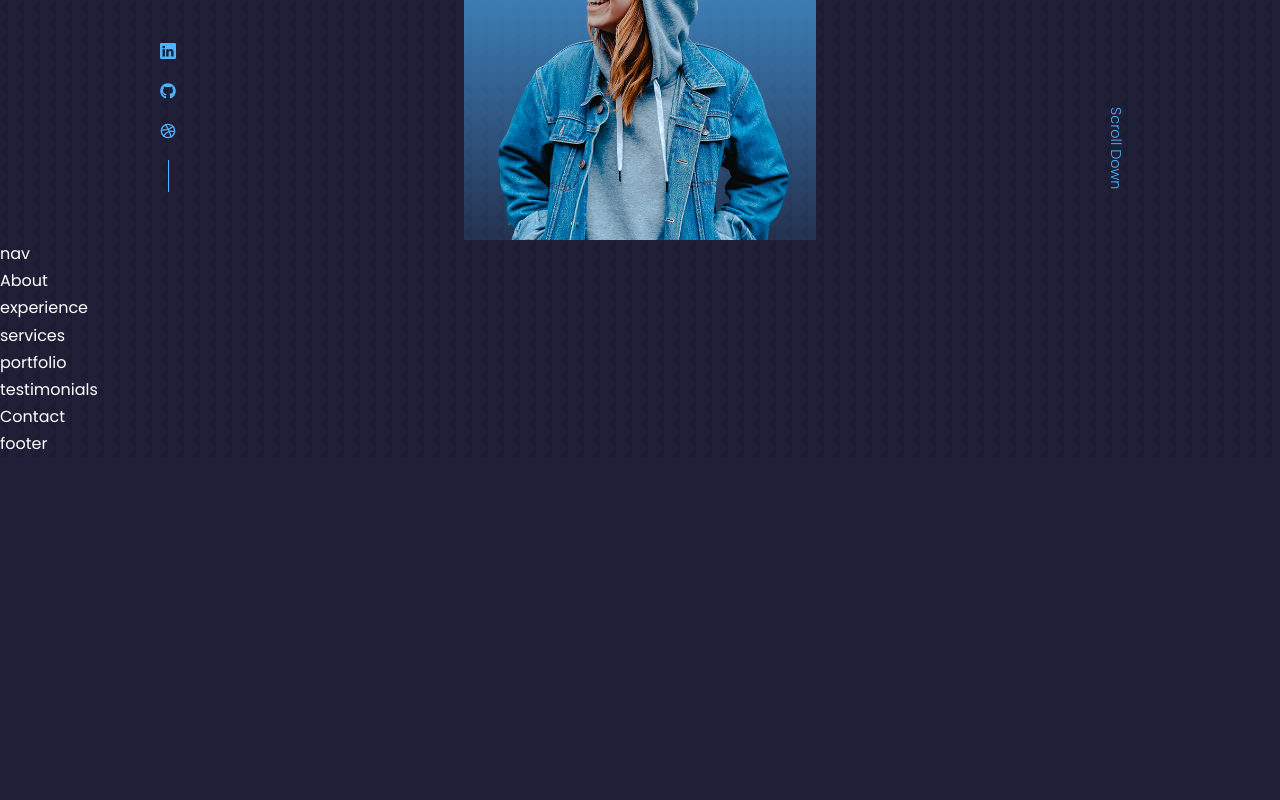
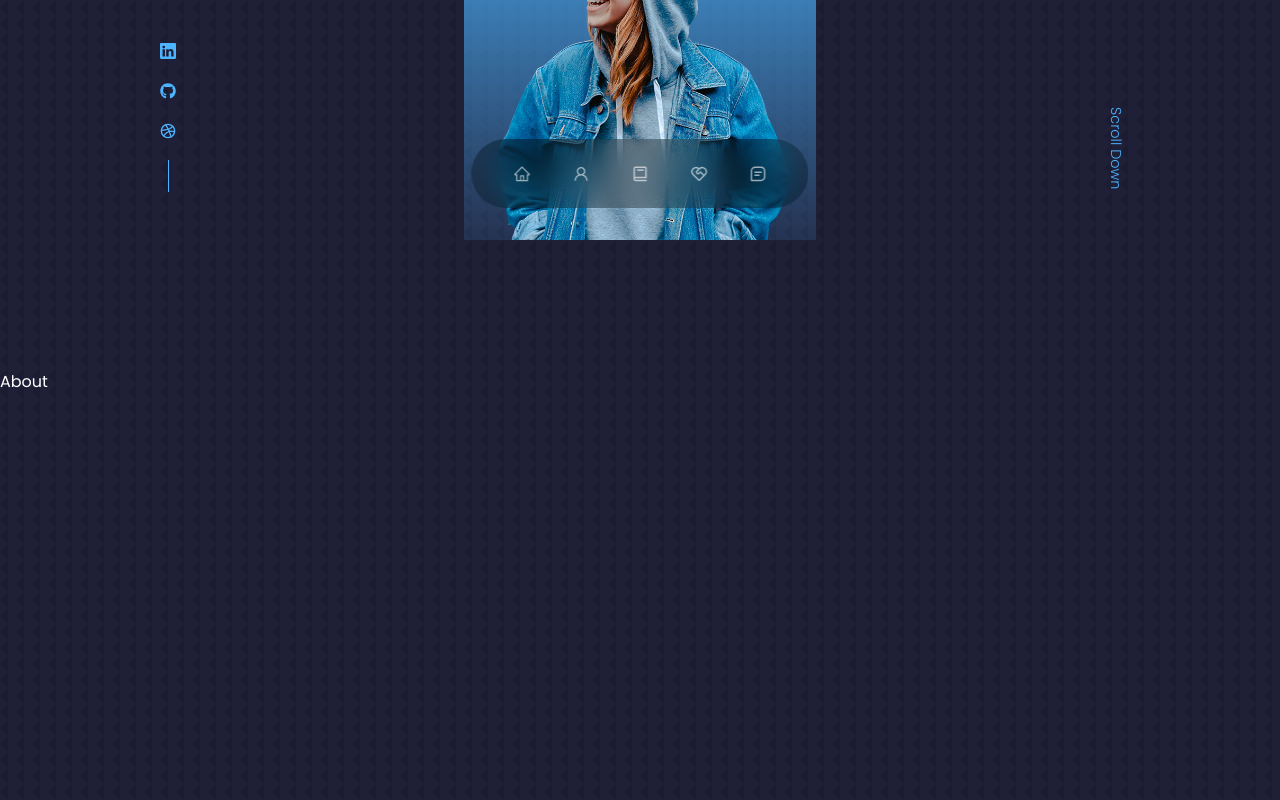
Before and after one commit to jayant0121/Portfolio, a React (Create React App) app: page / in a window 1280 px wide. Shown: the part 560-1360 px from the top of the page. Before the commit the page ends 1018 px from the top, so only its background shows below. Built offline with nearby package versions, Linux system fonts and the light colour scheme.

Commit message:
NavbarCompleted

```diff
--- a/src/components/Contact/Contact.jsx
+++ b/src/components/Contact/Contact.jsx
@@ -2,7 +2,7 @@ import React from 'react'
 import './contact.css'
 const Contact = () => {
   return (
-    <div>Contact</div>
+    <section id = 'contact'>Contact</section>
   )
 }
 
--- a/src/components/Experience/experience.jsx
+++ b/src/components/Experience/experience.jsx
@@ -2,7 +2,7 @@ import React from 'react'
 import './experience.css'
 const experience = () => {
   return (
-    <div>experience</div>
+    <section id = 'experience'>experience</section>
   )
 }
 
--- a/src/components/Footer/footer.jsx
+++ b/src/components/Footer/footer.jsx
@@ -2,7 +2,7 @@ import React from 'react'
 import './footer.css'
 const footer = () => {
   return (
-    <div>footer</div>
+    <section id = 'footer'>footer</section>
   )
 }
 
--- a/src/components/Nav/nav.css
+++ b/src/components/Nav/nav.css
@@ -0,0 +1,29 @@
+nav{
+    background: rgba(0,0,0,0.3);
+    width: max-content;
+    display: block;
+    padding: 0.7rem 1.7rem;
+    z-index: 2;
+    position: fixed;
+    left: 50%;
+    transform: translateX(-50%);
+    bottom: 2rem;
+    display: flex;
+    gap: 0.8rem;
+    border-radius: 3rem;
+    backdrop-filter: blur(15px);
+}
+nav a{
+    background: transparent;
+    padding: 0.9rem;
+    border-radius: 50%;
+    display: flex;
+    color: var(--color-light);
+    font-size: 1.1rem;
+}
+nav a:hover{
+    background: rgba(0, 0, 0, 0.3);
+}
+nav a:active{
+    background: rgba(--color-bg);
+}
--- a/src/components/Nav/nav.jsx
+++ b/src/components/Nav/nav.jsx
@@ -1,8 +1,22 @@
 import React from 'react'
 import './nav.css'
+import {AiOutlineHome} from 'react-icons/ai'
+import {AiOutlineUser} from 'react-icons/ai'
+import {BiBook} from 'react-icons/bi'
+import {RiServiceLine} from 'react-icons/ri'
+import {BiMessageSquareDetail} from 'react-icons/bi'
+import { useState } from 'react'
+
 const nav = () => {
+  const [activeNav,setActiveNav] = useState('#')
   return (
-    <div>nav</div>
+    <nav>
+      <a href="#"onClick={()=>setActiveNav('#')} className={activeNav=== '#' ? 'active' : ''}><AiOutlineHome/></a>
+      <a href="#about" onClick={()=>setActiveNav('#about')} className={activeNav=== '#about' ? 'active' : ''}><AiOutlineUser/></a>
+      <a href="#experience" onClick={()=>setActiveNav('#experience')} className={activeNav=== '#experience' ? 'active' : ''}><BiBook/></a>
+      <a href="#services"onClick={()=>setActiveNav('#services')} className={activeNav=== '#services' ? 'active' : ''}><RiServiceLine/></a>
+      <a href="#contact" onClick={()=>setActiveNav('#contact')} className={activeNav=== '#contact' ? 'active' : ''}><BiMessageSquareDetail/></a>
+      </nav>
   )
 }
 
--- a/src/components/Portfolio/portfolio.jsx
+++ b/src/components/Portfolio/portfolio.jsx
@@ -2,7 +2,7 @@ import React from 'react'
 import './portfolio.css'
 const portfolio = () => {
   return (
-    <div>portfolio</div>
+    <section id = 'section'>portfolio</section>
   )
 }
 
--- a/src/components/about/About.jsx
+++ b/src/components/about/About.jsx
@@ -3,7 +3,7 @@ import './about.css'
 
 const About = () => {
   return (
-    <div>About</div>
+    <section id = 'about'>About</section>
   )
 }
 
--- a/src/components/services/services.jsx
+++ b/src/components/services/services.jsx
@@ -2,7 +2,7 @@ import React from 'react'
 import './services.css'
 const services = () => {
   return (
-    <div>services</div>
+    <section id = 'services'>services</section>
   )
 }
 
--- a/src/components/testimonials/testimonials.jsx
+++ b/src/components/testimonials/testimonials.jsx
@@ -2,7 +2,7 @@ import React from 'react'
 import './testimonials.css'
 const testimonials = () => {
   return (
-    <div>testimonials</div>
+    <section id = 'testimonials'>testimonials</section>
   )
 }
 
--- a/src/index.css
+++ b/src/index.css
@@ -49,6 +49,7 @@ h1{
 }
 section{
     margin-top: 8rem;
+    height: 100vh;
 }
 section > h2, section >h5{
     text-align: center;
```
